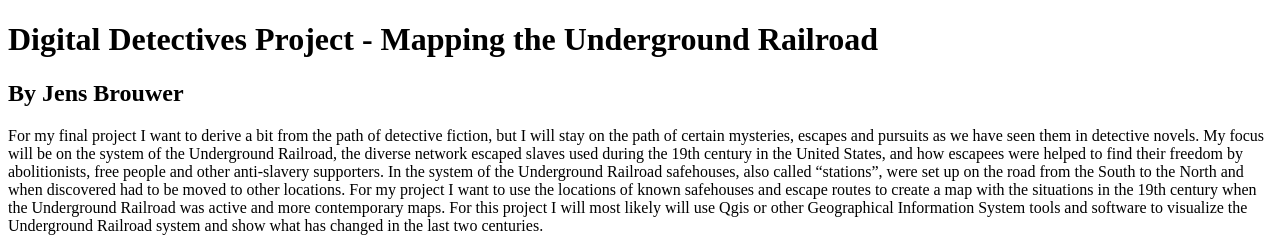
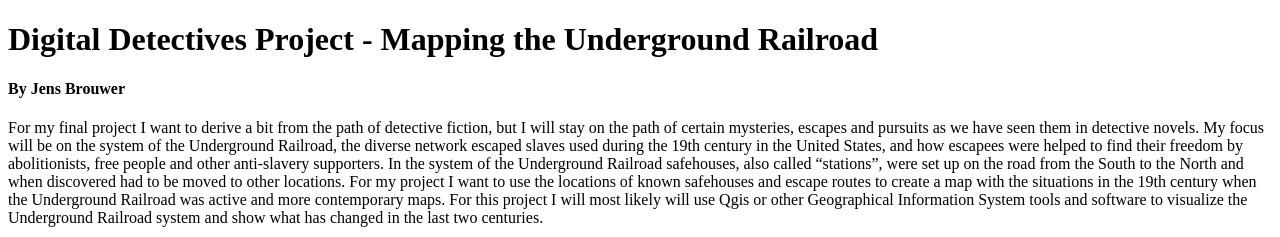
Before and after one commit to JeBr93/testdigdet, a plain HTML site: page index.html in a window 1280 px wide. Shown: the top 237 px of the page. Drawn offline with nearby package versions, Linux system fonts and the light colour scheme; a script that the page names is missing.

Commit message:
Update index.html

```diff
--- a/index.html
+++ b/index.html
@@ -2,7 +2,7 @@
 <html>
 <head>
   <h1>Digital Detectives Project - Mapping the Underground Railroad</h1>
-  <h2>By Jens Brouwer</h2>
+  <h4>By Jens Brouwer</h2>
 <script src='p5.js'></script>
 <script src='sketch.js'></script>
 </head>
```
